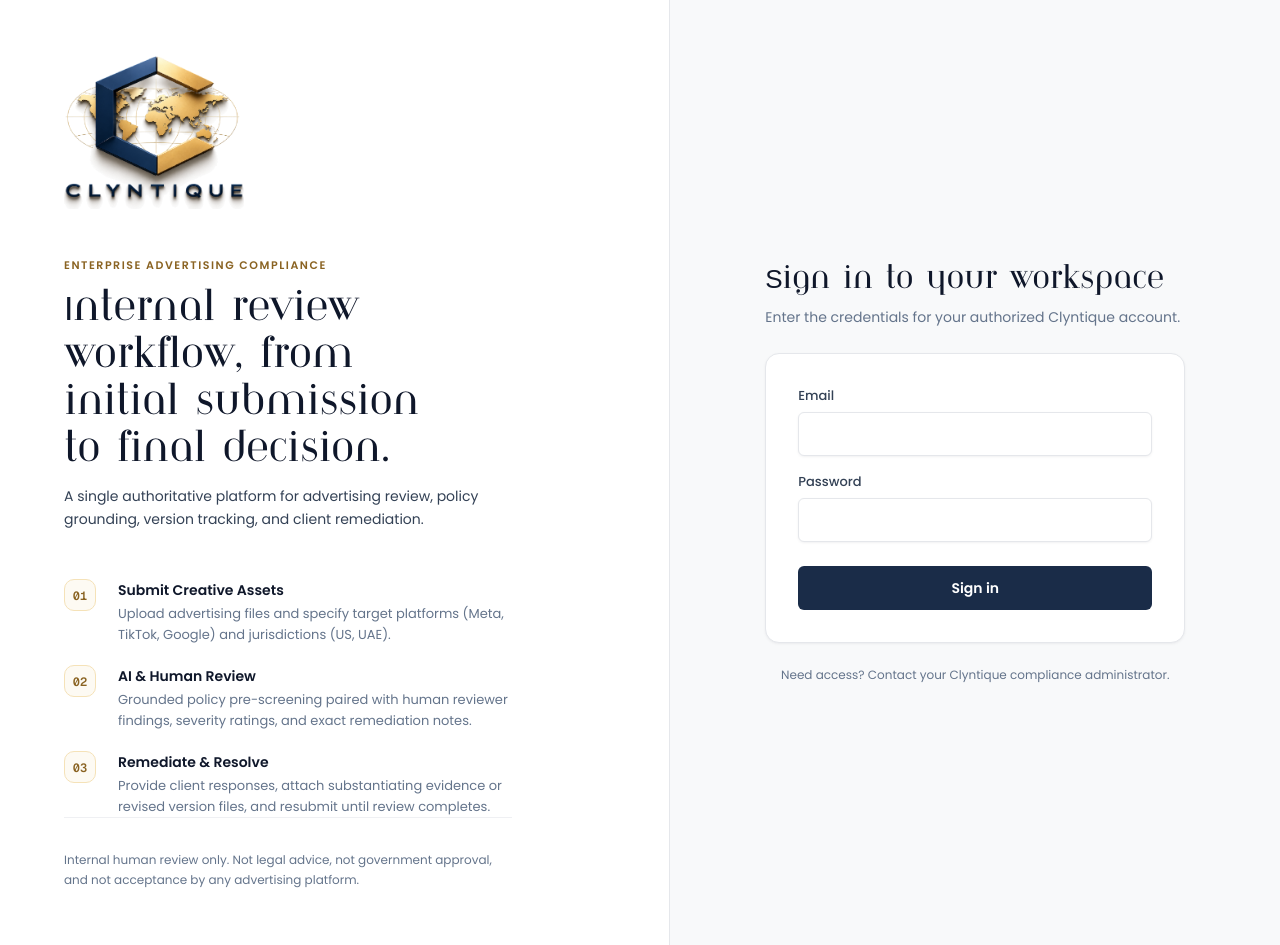
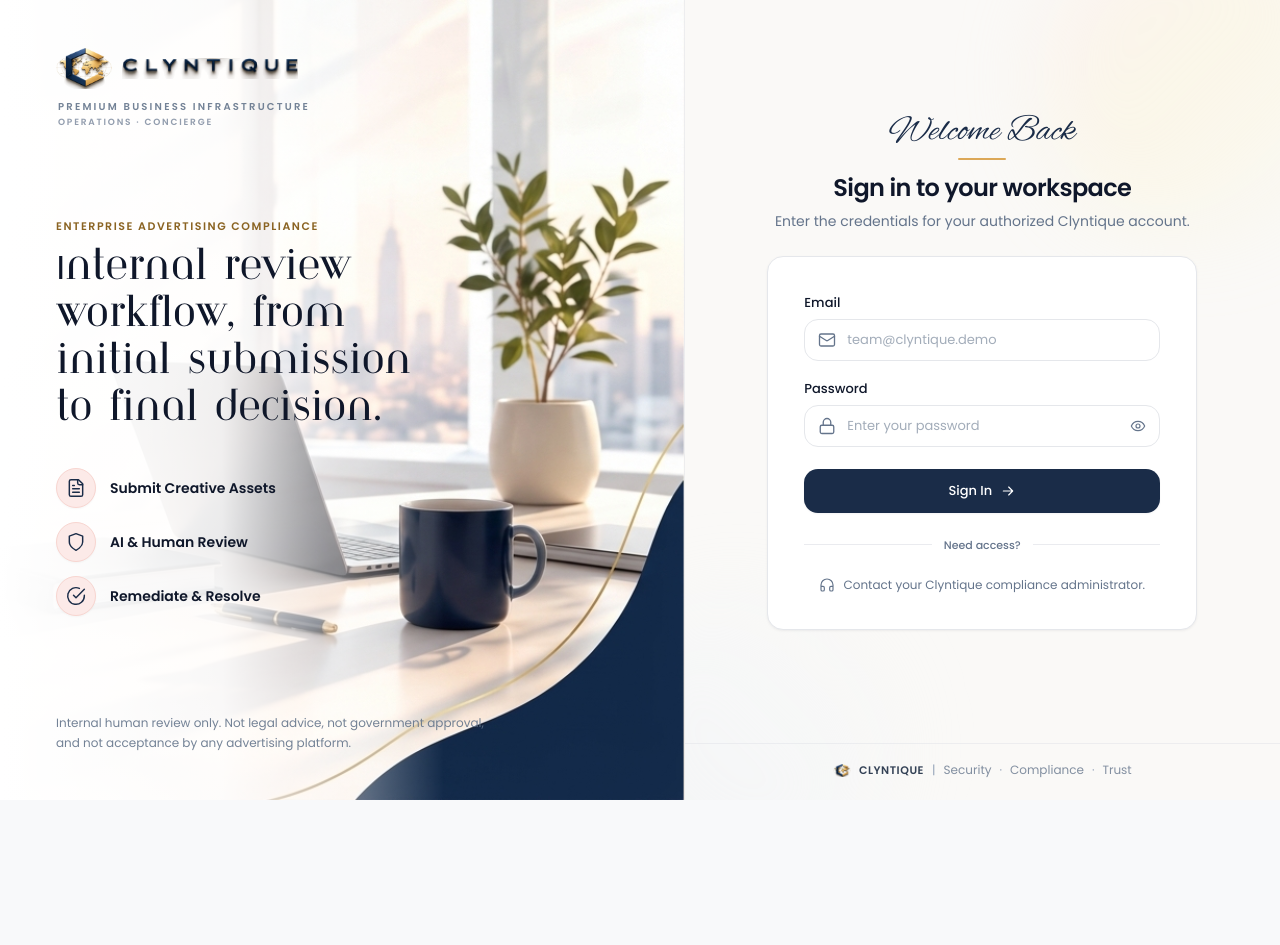
Before and after one commit to Clyntique/clyntique-demo, a Next.js app: page /auth/login in a window 1280 px wide. After the commit the page ends 800 px from the top, so only its background shows below. Built offline with nearby package versions, Linux system fonts and the light colour scheme; no server answers; what @vercel/functions would draw is missing.

Commit message:
feat(auth): match luxury signup layout with executive desk visual, minimal workflow steps, and trust footer

```diff
--- a/src/app/auth/login/login-form.tsx
+++ b/src/app/auth/login/login-form.tsx
@@ -1,16 +1,16 @@
 "use client";
 
-import { useActionState, useEffect } from "react";
-import { Button } from "@/components/ui/button";
-import { Field, Input } from "@/components/ui/input";
+import { useActionState, useEffect, useState } from "react";
+import { MailIcon, LockIcon, EyeIcon, EyeOffIcon, ArrowRightIcon, HeadsetIcon } from "@/components/ui/icons";
 import { login } from "../actions";
 
-// After a successful sign-in, load the account's home as a new document (via
-// /auth/continue), so nothing from a previous account stays in this tab.
 const CONTINUE = "/auth/continue";
 
 export function LoginForm() {
   const [state, action, pending] = useActionState(login, undefined);
+  const [showPassword, setShowPassword] = useState(false);
+  const [email, setEmail] = useState("");
+  const [password, setPassword] = useState("");
   const signedIn = state?.signedIn === true;
 
   useEffect(() => {
@@ -18,36 +18,92 @@ export function LoginForm() {
   }, [signedIn]);
 
   return (
-    <form action={action} className="flex flex-col gap-4">
-      <Field label="Email">
-        <Input
+    <form action={action} className="flex flex-col gap-4.5">
+      {/* Email Field */}
+      <div className="flex flex-col gap-1.5">
+        <label htmlFor="email" className="text-small font-medium text-ink">
+          Email
+        </label>
+        <div className="relative">
+          <MailIcon className="size-4.5 text-muted pointer-events-none absolute left-3.5 top-1/2 -translate-y-1/2" />
+          <input
+            id="email"
             name="email"
             type="email"
             autoComplete="email"
-          defaultValue={state?.email}
-          size="lg"
+            value={email}
+            onChange={(e) => setEmail(e.target.value)}
             required
             aria-invalid={state?.error ? true : undefined}
+            placeholder="team@clyntique.demo"
+            className="w-full rounded-xl border border-line bg-surface py-2.5 pl-10.5 pr-4 text-small text-ink placeholder:text-muted/60 transition-colors focus:border-brand-600 focus:outline-none focus:ring-2 focus:ring-brand-600/20"
           />
-      </Field>
-      <Field label="Password">
-        <Input
+        </div>
+      </div>
+
+      {/* Password Field */}
+      <div className="flex flex-col gap-1.5">
+        <label htmlFor="password" className="text-small font-medium text-ink">
+          Password
+        </label>
+        <div className="relative">
+          <LockIcon className="size-4.5 text-muted pointer-events-none absolute left-3.5 top-1/2 -translate-y-1/2" />
+          <input
+            id="password"
             name="password"
-          type="password"
+            type={showPassword ? "text" : "password"}
             autoComplete="current-password"
-          size="lg"
+            value={password}
+            onChange={(e) => setPassword(e.target.value)}
             required
             aria-invalid={state?.error ? true : undefined}
+            placeholder="Enter your password"
+            className="w-full rounded-xl border border-line bg-surface py-2.5 pl-10.5 pr-11 text-small text-ink placeholder:text-muted/60 transition-colors focus:border-brand-600 focus:outline-none focus:ring-2 focus:ring-brand-600/20"
           />
-      </Field>
+          <button
+            type="button"
+            onClick={() => setShowPassword(!showPassword)}
+            aria-label={showPassword ? "Hide password" : "Show password"}
+            className="absolute right-3.5 top-1/2 -translate-y-1/2 text-muted hover:text-ink transition-colors cursor-pointer"
+          >
+            {showPassword ? <EyeOffIcon className="size-4" /> : <EyeIcon className="size-4" />}
+          </button>
+        </div>
+      </div>
+
+      {/* Error alert */}
       {state?.error && (
-        <p role="alert" className="rounded-md bg-critical-soft px-3 py-2 text-small text-critical-ink">
+        <p role="alert" className="rounded-lg bg-critical-soft px-3.5 py-2.5 text-small text-critical-ink border border-critical-line">
           {state.error}
         </p>
       )}
-      <Button type="submit" size="lg" disabled={pending || signedIn} className="mt-2 w-full">
-        {pending || signedIn ? "Signing in…" : "Sign in"}
-      </Button>
+
+      {/* Submit Button */}
+      <button
+        type="submit"
+        disabled={pending || signedIn}
+        className="mt-1 flex w-full items-center justify-center gap-2 rounded-xl bg-brand-600 py-3 px-4 text-small font-medium text-white shadow-xs hover:bg-brand-700 active:bg-brand-800 disabled:opacity-60 transition-all cursor-pointer"
+      >
+        <span>{pending || signedIn ? "Signing in…" : "Sign In"}</span>
+        <ArrowRightIcon className="size-4" />
+      </button>
+
+      {/* Need access divider */}
+      <div className="relative my-1.5">
+        <div className="absolute inset-0 flex items-center">
+          <div className="w-full border-t border-line/80" />
+        </div>
+        <div className="relative flex justify-center text-micro">
+          <span className="bg-surface px-3 text-muted font-medium">Need access?</span>
+        </div>
+      </div>
+
+      {/* Contact row */}
+      <div className="flex items-center justify-center gap-2 text-caption text-muted hover:text-ink transition-colors">
+        <HeadsetIcon className="size-4 shrink-0 text-muted" />
+        <span>Contact your Clyntique compliance administrator.</span>
+      </div>
+
       {signedIn && (
         <noscript>
           <a href={CONTINUE} className="text-small text-center text-brand-700 underline">
--- a/src/app/auth/login/page.tsx
+++ b/src/app/auth/login/page.tsx
@@ -1,102 +1,144 @@
 import type { Metadata } from "next";
-import { BrandLogo } from "@/components/layout/brand";
+import { Brand, BrandMark } from "@/components/layout/brand";
 import { REVIEW_DISCLAIMER } from "@/lib/workflow/labels";
+import { FileTextIcon, ShieldIcon, CheckCircleIcon } from "@/components/ui/icons";
 import { LoginForm } from "./login-form";
 
 export const metadata: Metadata = { title: "Sign in · Clyntique" };
 
-// What the product does, in the order a client meets it. Descriptive only:
-// internal workflow terminology, no claims the app cannot back up.
+// 3 clear workflow steps matching the minimal enterprise design
 const STEPS = [
   {
-    number: "01",
+    icon: FileTextIcon,
     title: "Submit Creative Assets",
-    text: "Upload advertising files and specify target platforms (Meta, TikTok, Google) and jurisdictions (US, UAE).",
   },
   {
-    number: "02",
+    icon: ShieldIcon,
     title: "AI & Human Review",
-    text: "Grounded policy pre-screening paired with human reviewer findings, severity ratings, and exact remediation notes.",
   },
   {
-    number: "03",
+    icon: CheckCircleIcon,
     title: "Remediate & Resolve",
-    text: "Provide client responses, attach substantiating evidence or revised version files, and resubmit until review completes.",
   },
 ];
 
 export default function LoginPage() {
   return (
-    <main className="grid min-h-dvh flex-1 grid-cols-1 lg:grid-cols-[minmax(0,1.1fr)_minmax(0,1fr)] bg-canvas">
-      {/* Left Brand Panel (Desktop) */}
+    <main className="grid min-h-dvh flex-1 grid-cols-1 lg:grid-cols-[minmax(0,1.15fr)_minmax(0,1fr)] bg-canvas">
+      {/* Left Brand & Lifestyle Hero Panel (Desktop) */}
       <section
         aria-label="About Clyntique"
-        className="relative hidden flex-col justify-between border-r border-line bg-surface px-12 py-14 lg:flex xl:px-16"
+        className="relative hidden flex-col justify-between overflow-hidden border-r border-line/60 bg-cover bg-center px-10 py-12 lg:flex xl:px-14"
+        style={{
+          backgroundImage: "url('/images/login-desk-bg.jpg')",
+          backgroundPosition: "right center",
+          backgroundSize: "cover",
+        }}
       >
-        <div className="flex flex-col gap-8">
-          <BrandLogo width={180} className="select-none" />
+        {/* Soft Left Gradient Overlay for crisp typography contrast */}
+        <div
+          aria-hidden
+          className="pointer-events-none absolute inset-0 bg-gradient-to-r from-white via-white/90 to-transparent lg:w-[65%]"
+        />
 
-          <div className="max-w-md flex flex-col gap-3 pt-4">
-            <span className="text-eyebrow">Enterprise Advertising Compliance</span>
-            <h2 className="text-brand-display text-balance text-ink">
+        {/* Top: Brand Logo with Luxury Subtitle */}
+        <div className="relative z-10 flex flex-col gap-1.5">
+          <Brand size="lg" className="select-none" />
+          <div className="pl-0.5 pt-1 text-[10px] font-semibold tracking-[0.22em] uppercase text-muted/90">
+            <p>Premium Business Infrastructure</p>
+            <p className="text-muted/70 text-[9px] tracking-[0.2em] mt-0.5">Operations · Concierge</p>
+          </div>
+        </div>
+
+        {/* Center: Minimal Hero Heading & Steps */}
+        <div className="relative z-10 flex flex-col gap-8 max-w-sm pt-4">
+          <div className="flex flex-col gap-2.5">
+            <span className="text-eyebrow font-semibold">Enterprise Advertising Compliance</span>
+            <h1 className="text-brand-display text-balance text-ink font-heading leading-[1.38]">
               Internal review workflow, from initial submission to final decision.
-            </h2>
-            <p className="text-body text-ink-soft leading-relaxed">
-              A single authoritative platform for advertising review, policy grounding, version tracking, and client remediation.
-            </p>
+            </h1>
           </div>
 
-          <ol className="flex flex-col gap-5 pt-4 max-w-md">
-            {STEPS.map((s) => (
-              <li key={s.number} className="grid grid-cols-[2.5rem_minmax(0,1fr)] gap-3.5 items-start">
-                <span className="text-record pt-0.5 font-semibold text-gold-700 bg-gold-50 size-8 rounded-lg flex items-center justify-center border border-gold-200">
-                  {s.number}
-                </span>
-                <div>
+          <ol className="flex flex-col gap-3.5 pt-1">
+            {STEPS.map((s, idx) => {
+              const Icon = s.icon;
+              return (
+                <li key={idx} className="flex items-center gap-3.5">
+                  <div className="size-10 rounded-full bg-[#FCEAE8] border border-[#F8D5D0] flex items-center justify-center text-[#1A2C48] shadow-2xs shrink-0">
+                    <Icon className="size-5" />
+                  </div>
                   <p className="text-body font-semibold text-ink">{s.title}</p>
-                  <p className="text-small mt-0.5 text-muted leading-relaxed">{s.text}</p>
-                </div>
-              </li>
-            ))}
+                </li>
+              );
+            })}
           </ol>
         </div>
 
-        <div className="pt-8 border-t border-line/60 max-w-md">
-          <p className="text-caption text-muted leading-relaxed">{REVIEW_DISCLAIMER}</p>
+        {/* Bottom Disclaimer */}
+        <div className="relative z-10 pt-6 max-w-md">
+          <p className="text-caption text-muted/90 leading-relaxed">{REVIEW_DISCLAIMER}</p>
         </div>
       </section>
 
       {/* Right Login Form Pane */}
-      <div className="flex flex-col justify-center">
+      <div className="relative flex flex-col justify-between overflow-hidden bg-[#FAF9F7]">
+        {/* Soft Corner Accent Waves */}
+        <div
+          aria-hidden
+          className="pointer-events-none absolute -right-20 -top-20 size-80 rounded-full bg-gradient-to-br from-rose-100/40 via-amber-100/30 to-transparent blur-2xl"
+        />
+        <div
+          aria-hidden
+          className="pointer-events-none absolute -bottom-20 -left-20 size-72 rounded-full bg-gradient-to-tr from-brand-100/30 via-slate-100/40 to-transparent blur-2xl"
+        />
+
         {/* Mobile / Tablet Header Banner */}
-        <div className="flex items-center justify-between border-b border-line bg-surface px-6 py-5 lg:hidden">
-          <BrandLogo width={128} className="select-none" />
+        <div className="relative z-10 flex items-center justify-between border-b border-line bg-surface/90 backdrop-blur px-6 py-5 lg:hidden">
+          <Brand size="md" className="select-none" />
           <span className="text-micro font-semibold uppercase tracking-wider text-muted">Sign In</span>
         </div>
 
-        <div className="flex flex-1 flex-col items-center justify-center px-5 py-12 sm:px-8">
-          <div className="w-full max-w-[420px]">
-            <div className="mb-6">
-              <h1 className="text-brand-title text-ink">Sign in to your workspace</h1>
-              <p className="text-body mt-2 text-muted leading-relaxed">
+        {/* Center: Sign-In Container */}
+        <div className="relative z-10 flex flex-1 flex-col items-center justify-center px-5 py-10 sm:px-8">
+          <div className="w-full max-w-[430px]">
+            {/* Script "Welcome Back" Header */}
+            <div className="mb-6 text-center">
+              <span className="font-script text-4xl text-brand-600 block leading-none">
+                Welcome Back
+              </span>
+              <div className="mx-auto mt-2 h-0.5 w-12 rounded-full bg-gold-500" />
+              <h2 className="mt-3 text-2xl font-semibold tracking-tight text-ink">
+                Sign in to your workspace
+              </h2>
+              <p className="text-body mt-1.5 text-muted">
                 Enter the credentials for your authorized Clyntique account.
               </p>
             </div>
 
-            <div className="rounded-xl border border-line bg-surface p-6 shadow-card sm:p-8">
+            {/* Form Card */}
+            <div className="rounded-2xl border border-line bg-surface p-7 shadow-card sm:p-9">
               <LoginForm />
             </div>
 
-            <div className="mt-6 text-center">
-              <p className="text-caption text-muted">
-                Need access? Contact your Clyntique compliance administrator.
-              </p>
-              <p className="text-caption mt-4 text-muted/80 lg:hidden leading-relaxed">
-                {REVIEW_DISCLAIMER}
-              </p>
-            </div>
+            <p className="text-caption mt-6 text-center text-muted/80 lg:hidden leading-relaxed">
+              {REVIEW_DISCLAIMER}
+            </p>
           </div>
         </div>
+
+        {/* Bottom Security & Trust Footer */}
+        <footer className="relative z-10 border-t border-line/60 py-4 text-center">
+          <div className="inline-flex items-center gap-2 text-caption text-muted/80">
+            <BrandMark width={18} />
+            <span className="font-semibold tracking-wider text-ink-soft text-micro uppercase">Clyntique</span>
+            <span className="text-faint">|</span>
+            <span>Security</span>
+            <span className="text-faint">·</span>
+            <span>Compliance</span>
+            <span className="text-faint">·</span>
+            <span>Trust</span>
+          </div>
+        </footer>
       </div>
     </main>
   );
--- a/src/app/globals.css
+++ b/src/app/globals.css
@@ -89,10 +89,11 @@
   --color-navy: #1a2c48;
   --color-gold: #dca858;
 
-  /* Typography: Bayer TypeArchiType for headings, Poppins for interface, Geist Mono for review record */
+  /* Typography: Bayer TypeArchiType for headings, Poppins for interface, Geist Mono for review record, Alex Brush for script */
   --font-heading: var(--font-bayer), var(--font-poppins), ui-sans-serif, system-ui, sans-serif;
   --font-sans: var(--font-poppins), ui-sans-serif, system-ui, sans-serif;
   --font-mono: var(--font-geist-mono), ui-monospace, monospace;
+  --font-script: var(--font-script), cursive;
 
   /* Radii */
   --radius-sm: 4px;
@@ -158,6 +159,10 @@
 
 @utility font-sans {
   font-family: var(--font-sans);
+}
+
+@utility font-script {
+  font-family: var(--font-script);
 }
 
 /* Brand display heading with generous line-height for Bayer TypeArchiType */
--- a/src/components/ui/icons.tsx
+++ b/src/components/ui/icons.tsx
@@ -209,3 +209,49 @@ export const FilterIcon = (p: IconProps) => (
     <polygon points="22 3 2 3 10 12.46 10 19 14 21 14 12.46 22 3" />
   </Icon>
 );
+
+export const MailIcon = (p: IconProps) => (
+  <Icon {...p}>
+    <rect width="20" height="16" x="2" y="4" rx="2" />
+    <path d="m22 7-8.97 5.7a1.94 1.94 0 0 1-2.06 0L2 7" />
+  </Icon>
+);
+
+export const LockIcon = (p: IconProps) => (
+  <Icon {...p}>
+    <rect width="18" height="11" x="3" y="11" rx="2" ry="2" />
+    <path d="M7 11V7a5 5 0 0 1 10 0v4" />
+  </Icon>
+);
+
+export const EyeIcon = (p: IconProps) => (
+  <Icon {...p}>
+    <path d="M2 12s3-7 10-7 10 7 10 7-3 7-10 7-10-7-10-7Z" />
+    <circle cx="12" cy="12" r="3" />
+  </Icon>
+);
+
+export const EyeOffIcon = (p: IconProps) => (
+  <Icon {...p}>
+    <path d="M9.88 9.88a3 3 0 1 0 4.24 4.24" />
+    <path d="M10.73 5.08A10.43 10.43 0 0 1 12 5c7 0 10 7 10 7a13.16 13.16 0 0 1-1.67 2.68" />
+    <path d="M6.61 6.61A13.526 13.526 0 0 0 2 12s3 7 10 7a9.74 9.74 0 0 0 5.39-1.61" />
+    <line x1="2" x2="22" y1="2" y2="22" />
+  </Icon>
+);
+
+export const HeadsetIcon = (p: IconProps) => (
+  <Icon {...p}>
+    <path d="M3 14h3a2 2 0 0 1 2 2v3a2 2 0 0 1-2 2H5a2 2 0 0 1-2-2v-7a9 9 0 0 1 18 0v7a2 2 0 0 1-2 2h-1a2 2 0 0 1-2-2v-3a2 2 0 0 1 2-2h3" />
+  </Icon>
+);
+
+export const FileTextIcon = (p: IconProps) => (
+  <Icon {...p}>
+    <path d="M15 2H6a2 2 0 0 0-2 2v16a2 2 0 0 0 2 2h12a2 2 0 0 0 2-2V7Z" />
+    <path d="M14 2v4a2 2 0 0 0 2 2h4" />
+    <path d="M10 9H8" />
+    <path d="M16 13H8" />
+    <path d="M16 17H8" />
+  </Icon>
+);
```
Also changed, not shown: src/app/layout.tsx (+10 -2 lines), public/images/login-desk-bg.jpg (added). Lines whose indentation alone changed are shown as unchanged.
